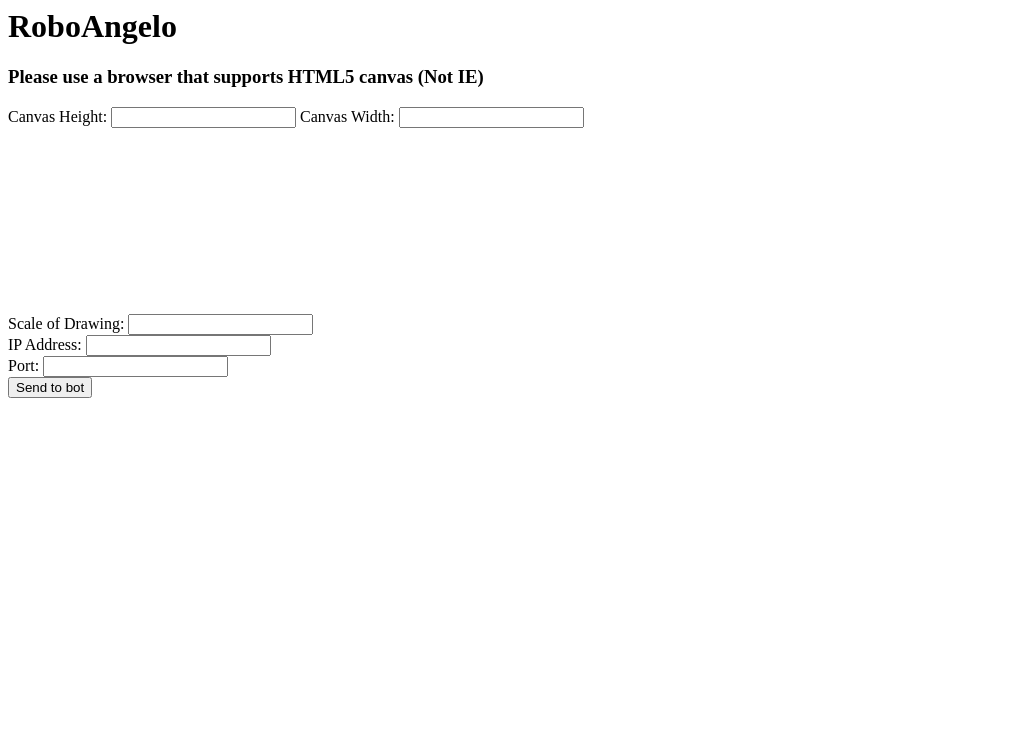
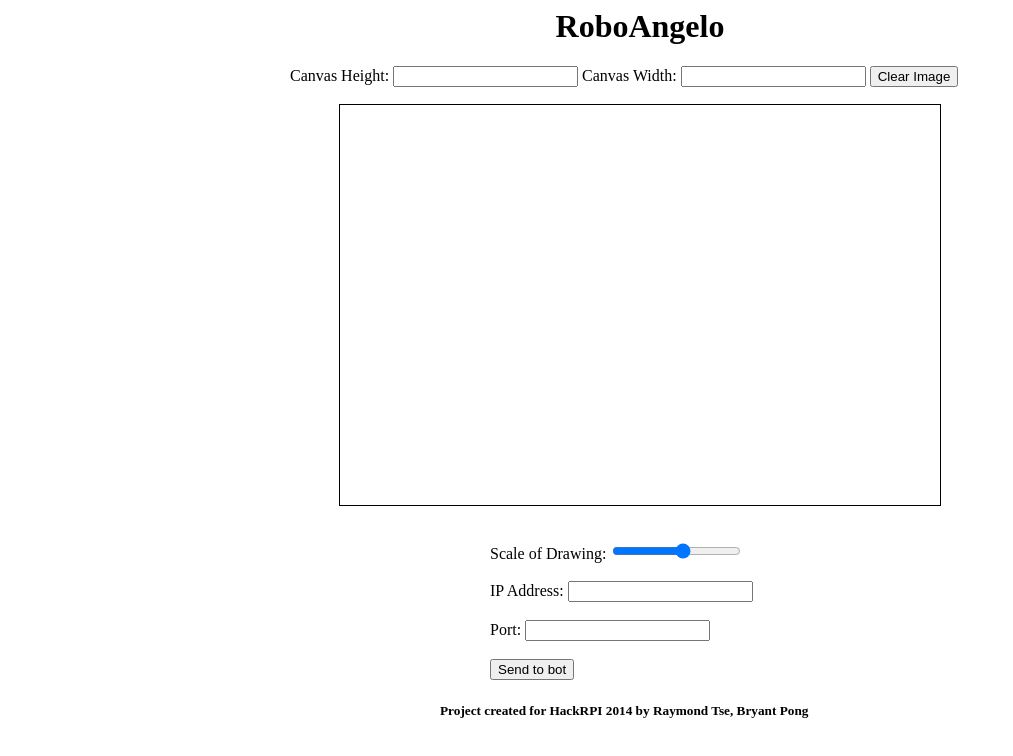
Before and after one commit to gzeno/HackRPI2014, a plain HTML site: page siteServer/index.html in a window 1280 px wide. Shown: the whole page, without its empty margins (0-1013 px from the left). Drawn offline with nearby package versions, Linux system fonts and the light colour scheme; a script that the page names is missing.

Commit message:
Improved the layout, can now resize canvas

```diff
--- a/siteServer/app.js
+++ b/siteServer/app.js
@@ -5,13 +5,7 @@ var server = require('http').Server(app);
 var io = require('socket.io')(server);
 var net = require('net')
 
-//app.use(express.static(path.join(__dirname)))
 app.use("/", express.static(__dirname));
-/*
-app.get('/', function(req, res) {
-	res.sendFile(__dirname + 'public/index.html')
-});
-*/
 server.listen(8080);
 
 // Socket.io events
--- a/siteServer/index.html
+++ b/siteServer/index.html
@@ -1,36 +1,49 @@
 <html>
 	<head>
-		<title>Draw App</title>
+		<title>RoboAngelo</title>
 		<link rel="stylesheet" href="style.css">
 		<script src="https://code.jquery.com/jquery-2.1.1.min.js"></script>
 		<script src="https://cdn.socket.io/socket.io-1.2.0.js"></script>
 		<script src="socket.js"></script>
 	</head>
 	<body>
-		<h1>RoboAngelo</h1>
-		<h3> Please use a browser that supports HTML5 canvas (Not IE) </h3>
+		<div id="container">
+		<div id="header">
+			<h1>RoboAngelo</h1>
+		</div>
 		<div id="canvasID">
 			<span>
 				<label>Canvas Height: </label>
 				<input id="ch" type="number">
 				<label>Canvas Width: </label>
 				<input id="cw" type="number">
+				<button id="clear" type="button">Clear Image</button>
 			</span>
 			<br><br>
-			<canvas id="drawingCanvas"></canvas>
-			<br><br>
+			<!--<select id="metric">
+				<option value="pix" checked>pixels</option>
+				<option value="cm">centimeters</option>
+			</select>
+			<br>
+			-->
 		</div>
+		<canvas id="drawingCanvas" height="400" width="600"></canvas>
+		<br><br>
 		<div id="drawInstructions">
 			<label>Scale of Drawing: </label>
-			<input id="scale" type="number">
-			<br>
+			<input id="scale" type="range" min='1' max='10'/>
+			<br><br>
 			<label>IP Address:</label>
 			<input id="ip" type="text">
-			<br>
+			<br><br>
 			<label>Port: </label>
 			<input id="host" type="text">
-			<br>
+			<br><br>
 			<button id="sendBut" type="button">Send to bot</button>
+		</div>
+		</div>
+		<div id="footer">
+			<h5>Project created for HackRPI 2014 by Raymond Tse, Bryant Pong</h5>
 		</div>
 	</body>
 </html>
--- a/siteServer/socket.js
+++ b/siteServer/socket.js
@@ -1,23 +1,15 @@
 // Javascript for io socket
 var datastream = [];
-var coords = [];
 var mouseDown = false;
 var lastx, lasty;
 var context;
 var scale = 1;
+var metric = 0;
 //final pix2cm = 0.026458333;
-var cwidth;
-var cheight;
+
 var url = '129.161.52.43';
 var socket = io.connect('http://localhost:8080');
 
-
-socket.on("connection", function(){
-	socket.emit('object',{data: "hello world"});
-	socket.on("object",function(data){
-		console.log(data);
-	});
-});
 
 // Socket functions
 socket.on('ready', function(data) {
@@ -30,7 +22,27 @@ socket.on('Error', function(data) {
 });
 
 $(document).ready(function() {
+	$('#ch').val(400);
+	$('#cw').val(600);
+	/*
+	$('#metric').on('change',function(){
+		metric = (metric + 1) % 2;
+		if (metric == 1)
+
+	});*/
 	$('#sendBut').on('click',sendToServer);
+	$('#clear').on('click',clear);
+	$('#ch').on('change',function() {
+		if (metric == 0) {
+			$('#drawingCanvas').css("width",$('#ch').val());
+		}
+		/*else {
+			$('#drawingCanvas').css("width",$('#ch').val()/0.02645833);
+		}*/
+	});
+	$('#cw').on('change',function() {
+		$('#drawingCanvas').css("height",$('#cw').val());
+	});
 	init();
 });
 
@@ -45,17 +57,7 @@ function sendToServer(e) {
 	h = $('#host').val();
 	if (h != '') { host = h;}
 	datastream[datastream.length] = host;
-	//console.log("Making sure server is ready");
 	socket.emit('ready', {data: 'ready' });
-	/*
-	w = new WebSocket('ws://'+url);
-	w.onopen = function(){
-		w.send('I am ladygaga!');
-	}
-	w.onmessage = function(e){
-		console.log(e.data.toString());
-	}
-	*/
 }
 
 function init(){
@@ -72,8 +74,6 @@ function init(){
 
 	$('#drawingCanvas').mousemove(function (e) {
 		if (mouseDown){
-			//x,y = getMouse(e,$('drawingCanvas'));
-			//draw(x,y,true);
 			x = e.pageX - $(this).offset().left;
 			y = e.pageY - $(this).offset().top;
 			draw(x,y, true);
@@ -105,9 +105,6 @@ function getMouse(a, canvas) {
 		} while ((e = e.offsetParent));
 	}
 
-	//offsetX += stylePaddingLeft + styleBorderLeft + htmlLeft;
-	//offsetY += stylePaddingTop + styleBorderTop + htmlTop;
-
 	mx = a.pageX - offsetX;
 	my = a.pageY - offsetY;
 
@@ -131,4 +128,5 @@ function draw(x, y, down) {
 function clear() {
 	context.setTransform(1,0,0,1,0,0);
 	context.clearRect(0,0,context.canvas.width, context.canvas.height);
+	datastream = [];
 }
--- a/siteServer/style.css
+++ b/siteServer/style.css
@@ -1,6 +1,51 @@
 // Styling for page
 
 
+#container {
+	background-color: black;
+	height: 960px;
+}
+
+#header{
+	text-align: center;
+	margin-left: auto;
+	margin-right: auto;
+	display:block;
+	width: 100%;
+}
+
+
+#canvasID {
+	margin-left: auto;
+	margin-right: auto;
+	display:block;
+	width: 700px;
+}
+
+#metric {
+	width: 200px;
+	display: block;
+	margin-left: auto;
+	margin-right: auto;
+}
+
 #drawingCanvas {
+	margin-left: auto;
+	margin-right: auto;
+	display:block;
 	outline: black solid thin;
 }
+
+#drawInstructions {
+	margin-left: auto;
+	margin-right: auto;
+	display:block;
+	width: 300px;
+}
+
+#footer {
+	width: 400px;
+	margin-left: auto;
+	margin-right: auto;
+	display: block;
+}
```
